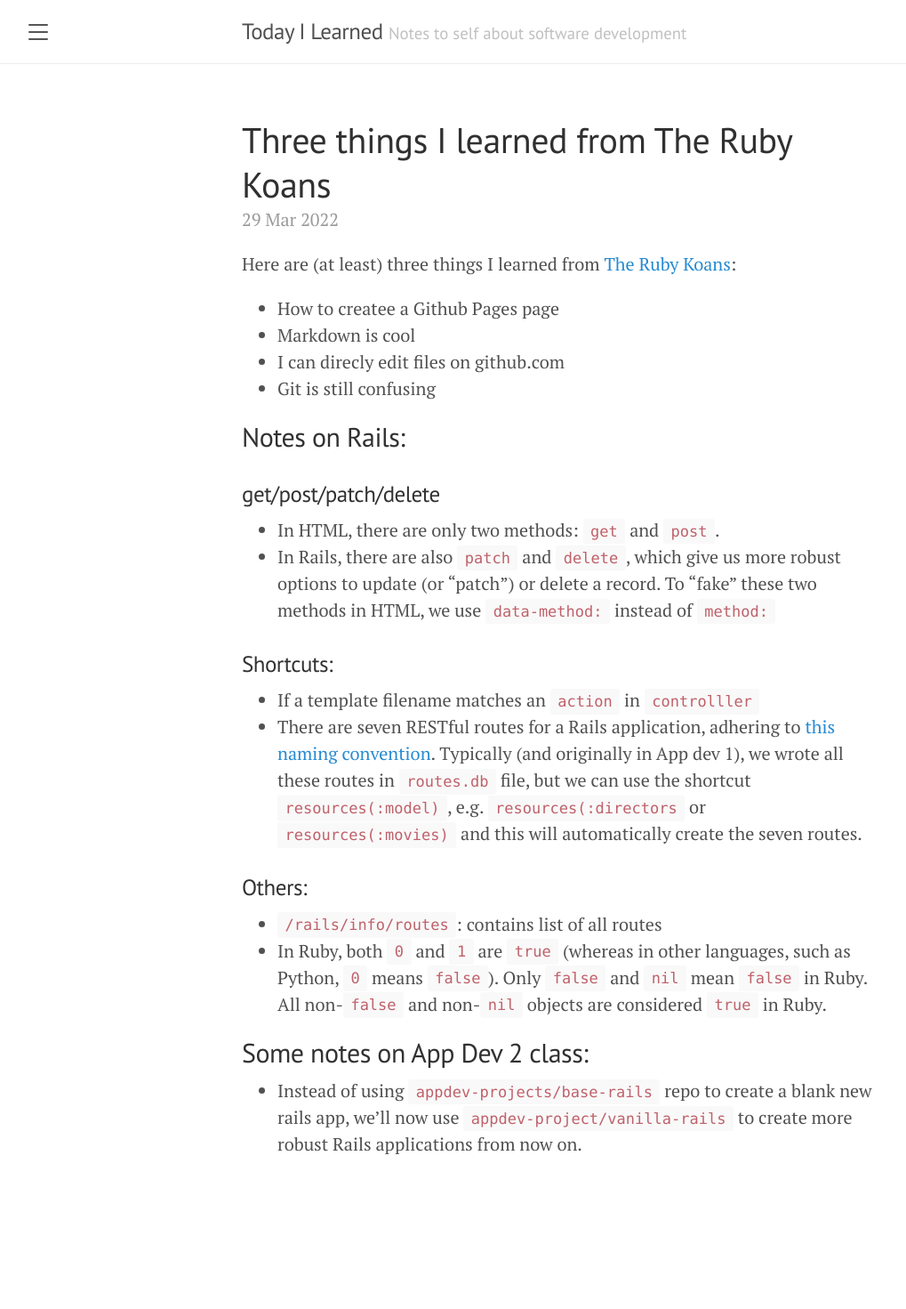
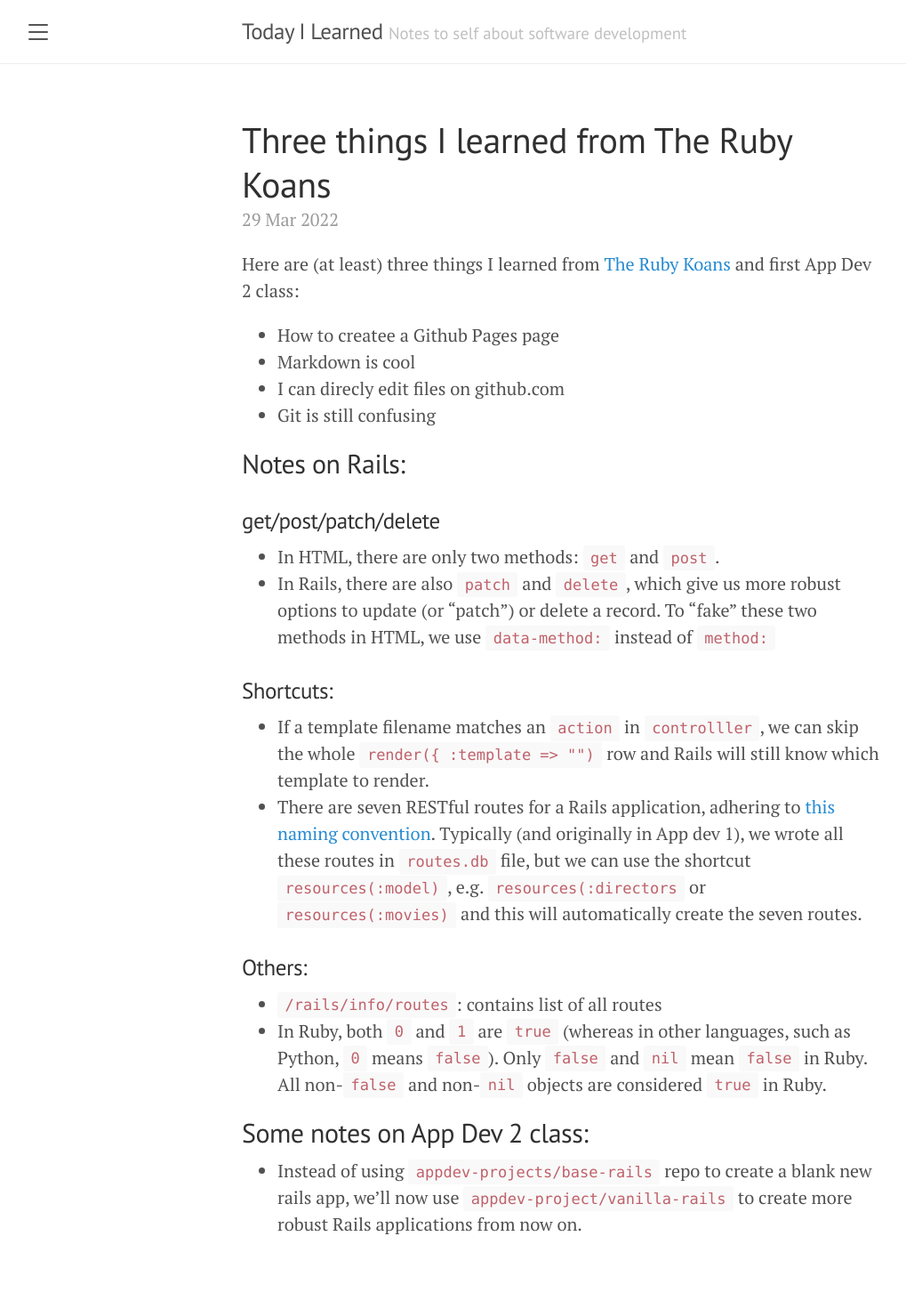
Before and after one commit to thaong91/tn-appdev-spr22, a Jekyll site: the page built from _posts/2022-03-29-three-things-i-learned-from-the-ruby-koans.md, in a window 1280 px wide. Shown: the whole page at 89% size, without its empty margins (8-1027 px from the left). Built offline with Jekyll 4.4.1, drawn with Linux system fonts in a browser that asks for light colours; before the commit the page ends 1381 px from its top, so only the background shows below that.

Commit message:
Update 2022-03-29-three-things-i-learned-from-the-ruby-koans.md

```diff
--- a/_posts/2022-03-29-three-things-i-learned-from-the-ruby-koans.md
+++ b/_posts/2022-03-29-three-things-i-learned-from-the-ruby-koans.md
@@ -3,7 +3,7 @@ layout: post
 title: Three things I learned from The Ruby Koans
 ---
 
-Here are (at least) three things I learned from [The Ruby Koans](http://rubykoans.com/):
+Here are (at least) three things I learned from [The Ruby Koans](http://rubykoans.com/) and first App Dev 2 class:
 - How to createe a Github Pages page
 - Markdown is cool
 - I can direcly edit files on github.com
@@ -20,7 +20,7 @@ Here are (at least) three things I learned from [The Ruby Koans](http://rubykoan
 
 
 ### Shortcuts:
-- If a template filename matches an `action` in `controlller`
+- If a template filename matches an `action` in `controlller`, we can skip the whole `render({ :template => "")` row and Rails will still know which template to render.
 - There are seven RESTful routes for a Rails application, adhering to [this naming convention](https://restfulapi.net/resource-naming/). Typically (and originally in App dev 1), we wrote all these routes in `routes.db` file, but we can use the shortcut `resources(:model)`, e.g. `resources(:directors` or `resources(:movies)` and this will automatically create the seven routes.
 
 
```
